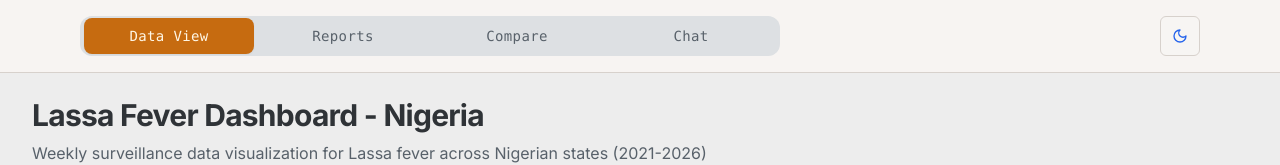
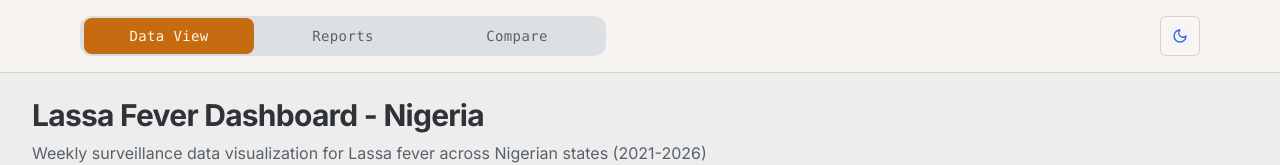
Before and after one commit to ar-treb/lassa-fever-dashboard, a Next.js app: page / in a window 1280 px wide. Shown: the top 165 px of the page. Built offline with nearby package versions, Linux system fonts and the light colour scheme; no server answers.

Commit message:
Remove "Chat" route from AppNavigation component to streamline navigation options.

```diff
--- a/components/app-navigation.tsx
+++ b/components/app-navigation.tsx
@@ -12,7 +12,6 @@ const routes = [
   { label: "Data View", value: "/" },
   { label: "Reports", value: "/reports" },
   { label: "Compare", value: "/compare" },
-  { label: "Chat", value: "/chat" },
 ]
 
 export function AppNavigation() {
```
